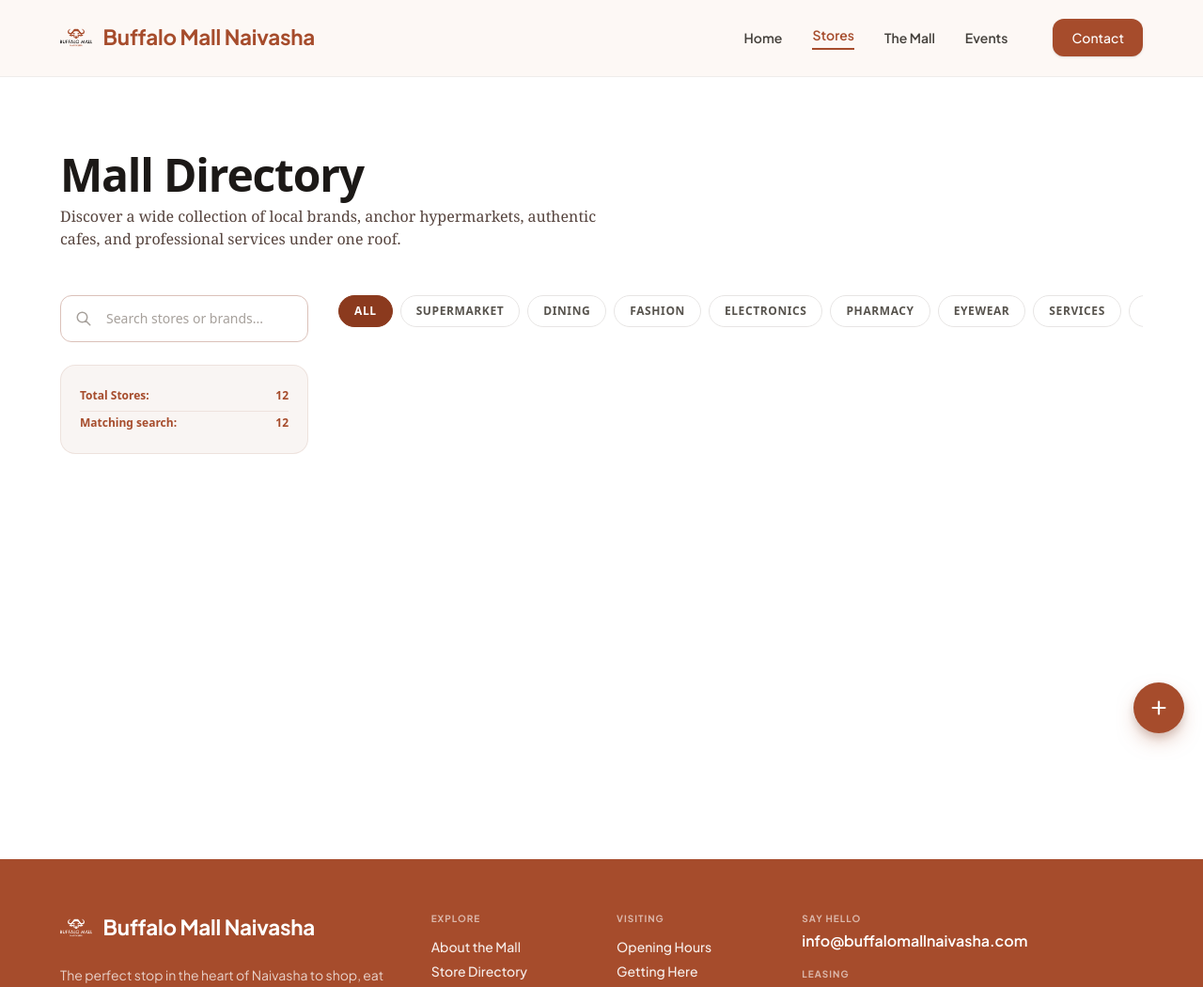
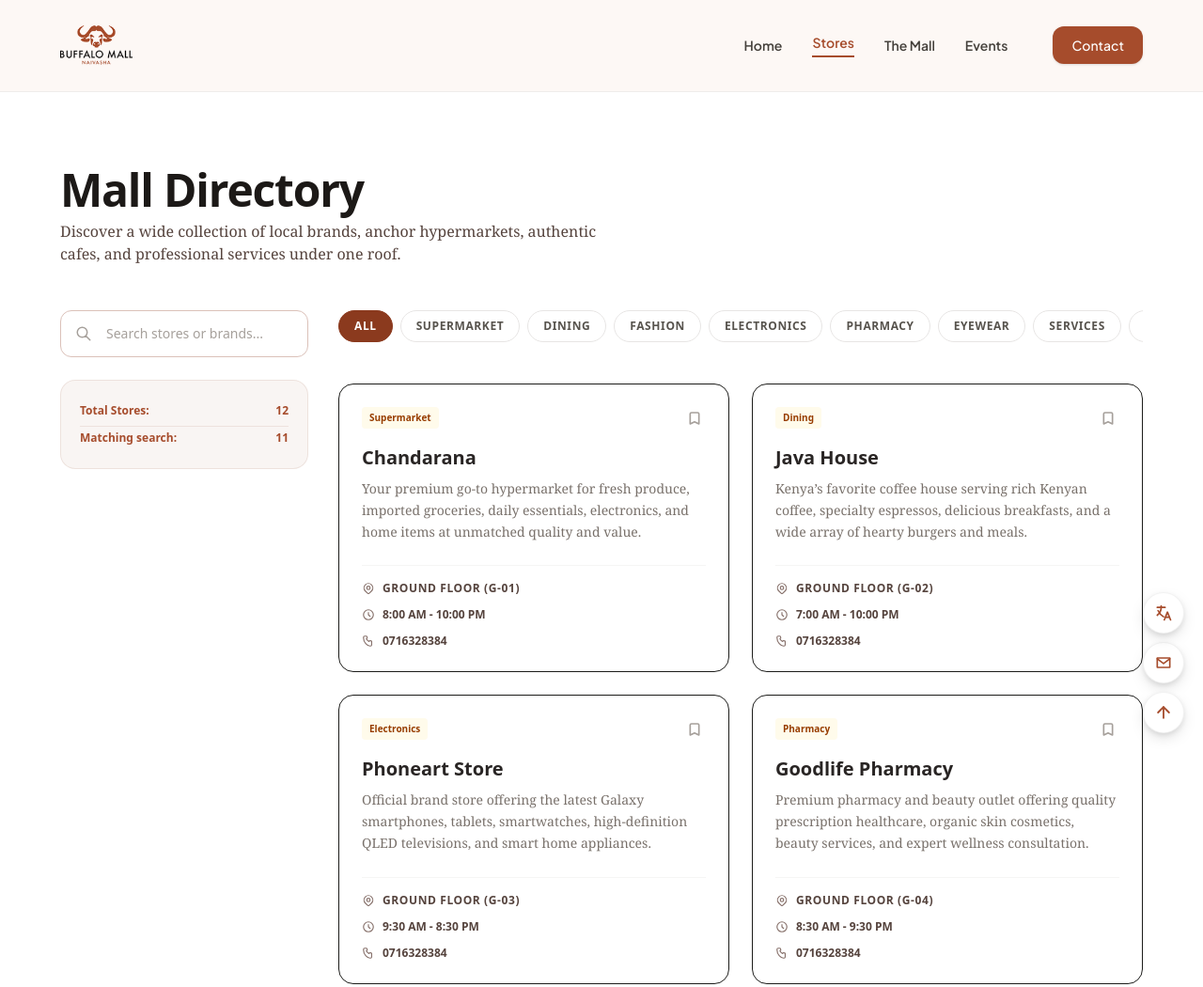
Before and after one commit to workmail0601/buffallomallnaivasha, a plain HTML site: page pages/shops.html in a window 1280 px wide. Shown: the top 1050 px of the page at 94% size. Drawn offline with nearby package versions, Linux system fonts and the light colour scheme.

Commit message:
Update shops.html

```diff
--- a/pages/shops.html
+++ b/pages/shops.html
@@ -3,7 +3,7 @@
   <head>
     <meta charset="UTF-8" />
     <meta name="viewport" content="width=device-width, initial-scale=1.0" />
-    <title>Stores Directory | Buffalo Mall Naivasha</title>
+    <title>Stores Directory</title>
     <!-- Google Fonts -->
     <link rel="preconnect" href="https://fonts.googleapis.com">
     <link rel="preconnect" href="https://fonts.gstatic.com" crossorigin>
@@ -32,15 +32,19 @@
       }
 
       /* --- Logo lockup: image scales with the wordmark line-height --- */
-      .brand-lockup { display:inline-flex; align-items:center; gap:0.75rem; line-height:1; }
+      .brand-lockup { display:inline-flex; align-items:center; gap:0.75rem; line-height:1.2; }
       .brand-lockup .brand-mark {
-          height: 2.1em;
-          width: 2.1em;
+          height: 3.5rem; /* much larger and highly visible */
+          width: 3.5rem;
           object-fit: contain;
           display: block;
+          transition: all 0.3s ease-in-out;
       }
-      .brand-lockup .brand-text { font-size: 1.25rem; line-height: 1.05; letter-spacing: -0.01em; }
-      @media (min-width: 768px){ .brand-lockup .brand-text { font-size: 1.4rem; } }
+      .brand-lockup .brand-text { font-size: 1.5rem; line-height: 1.05; letter-spacing: -0.01em; }
+      @media (min-width: 768px){
+          .brand-lockup .brand-mark { height: 4.8rem; width: 4.8rem; }
+          .brand-lockup .brand-text { font-size: 1.8rem; }
+      }
 
       /* --- Mobile menu smooth expand --- */
       #mobile-menu {
@@ -65,6 +69,7 @@
           transform: scale(.6) translateY(10px);
           opacity: 0; pointer-events: none;
           transition: transform 260ms cubic-bezier(.34,1.56,.64,1), opacity 200ms ease;
+          position: relative;
       }
       #tools-dock.is-open #tools-panel {
           transform: scale(1) translateY(0);
@@ -84,18 +89,19 @@
           width: 54px; height: 54px; border-radius: 9999px;
           background: var(--buffalo-brown); color:#fff;
           display:inline-flex; align-items:center; justify-content:center;
-            box-shadow: 0 10px 24px -8px rgba(166,76,44,.6), 0 4px 10px rgba(0,0,0,.12);
+          box-shadow: 0 10px 24px -8px rgba(166, 76, 44,.6), 0 4px 10px rgba(0,0,0,.12);
           transition: transform .3s cubic-bezier(.34,1.56,.64,1);
       }
       #tools-dock.is-open #tools-toggle { transform: rotate(45deg); }
       #tools-toggle svg { width: 22px; height: 22px; }
 
-        /* Translate popover */
+      /* Translate popover (anchored next to its trigger) */
       #translate-pop {
-            position: absolute; right: 60px; bottom: 0;
+          position: absolute; right: 54px; top: 0;
           background:#fff; border-radius: 14px; padding: .5rem .6rem;
           box-shadow: 0 10px 30px -10px rgba(0,0,0,.25);
           display:none;
+          z-index: 50;
       }
       #translate-pop.is-open { display:block; }
       .goog-te-gadget { font-family: inherit !important; font-size: 0 !important; color: transparent !important; }
@@ -111,16 +117,30 @@
 
       .footer-card { border-radius: 1.5rem; }
       @media (min-width:1024px){ .footer-card { border-radius: 1.75rem; } }
+
+      /* Desktop specific overrides to display direct and hide plus */
+      @media (min-width: 768px) {
+          #tools-panel {
+              transform: none !important;
+              opacity: 1 !important;
+              pointer-events: auto !important;
+              display: flex !important;
+              flex-direction: column !important;
+          }
+          #tools-toggle {
+              display: none !important;
+          }
+      }
     </style>
   </head>
   <body class="min-h-screen flex flex-col bg-[#fcf9f5] text-[#1c1c1a] antialiased selection:bg-[#A64C2C]/20 selection:text-buffalo-brown">
 
     <!-- 1. HEADER / NAVIGATION -->
     <header class="bg-[#FDF8F5] border-b border-stone-200/60 sticky top-0 z-50">
-        <div class="max-w-7xl mx-auto px-6 md:px-12 lg:px-16 h-20 flex items-center justify-between">
+        <div class="max-w-7xl mx-auto px-6 md:px-12 lg:px-16 h-24 flex items-center justify-between">
             <a href="../index.html" class="brand-lockup font-bold tracking-tight text-buffalo-brown">
-                <img src="../images/logos/logo.ico" alt="Buffalo Mall Naivasha logo" class="brand-mark">
-                <span class="brand-text">Buffalo Mall Naivasha</span>
+                <img src="../images/logos/logo.ico" alt="logo" class="brand-mark">
+                <span class="brand-text"> </span>
             </a>
 
             <nav class="hidden md:flex items-center space-x-8 text-sm font-semibold text-stone-700">
@@ -244,8 +264,8 @@
             <div class="grid grid-cols-1 lg:grid-cols-12 gap-10 lg:gap-8 pb-10 border-b border-white/15">
                 <div class="lg:col-span-4">
                     <a href="../index.html" class="brand-lockup font-bold tracking-tight text-white">
-                        <img src="../images/logos/logo.ico" alt="Buffalo Mall Naivasha logo" class="brand-mark brightness-0 invert">
-                        <span class="brand-text">Buffalo Mall Naivasha</span>
+                        <img src="../images/logos/logo.ico" alt="logo" class="brand-mark brightness-0 invert">
+                        <span class="brand-text"> </span>
                     </a>
                     <p class="mt-4 text-white/75 text-sm leading-relaxed max-w-sm">
                         The perfect stop in the heart of Naivasha to shop, eat and unwind, with secure parking for the whole family.
@@ -319,7 +339,7 @@
 
             <!-- Legal line: single row, small -->
             <div class="flex flex-col md:flex-row items-center justify-between border-t border-white/15 mt-6 pt-5 text-[11px] font-medium text-white/70 uppercase tracking-wider gap-3">
-                <div>&copy; <span id="year">2026</span> Buffalo Mall Naivasha</div>
+                <div>&copy; <span id="year">2026</span></div>
                 <div class="flex items-center gap-3">
                     <span>Naivasha, Kenya</span>
                     <span class="text-white/30">•</span>
@@ -342,7 +362,8 @@
     <!-- ============ FLOATING TOOLS DOCK ============ -->
     <div id="tools-dock" aria-label="Quick tools">
         <div id="tools-panel">
-            <!-- Translate -->
+            <!-- Translate wrapped inside relative container for anchor-relative popup -->
+            <div class="relative">
                 <button type="button" class="tool-btn" id="translate-btn" aria-label="Translate page" title="Translate">
                     <svg viewBox="0 0 24 24" fill="none" stroke="currentColor" stroke-width="2" stroke-linecap="round" stroke-linejoin="round">
                         <path d="M4 5h10"/><path d="M9 3v2c0 4.5-2.5 8-5 10"/><path d="M5 9c1.5 3.5 4 6 7 8"/>
@@ -351,6 +372,7 @@
                 </button>
                 <div id="translate-pop">
                     <div id="google_translate_element"></div>
+                </div>
             </div>
 
             <!-- Contact -->
@@ -383,11 +405,10 @@
       const STORES = [
         { id: 'Chandarana', name: 'Chandarana', category: 'Supermarket', floor: 'Ground Floor', locationCode: 'G-01', description: 'Your premium go-to hypermarket for fresh produce, imported groceries, daily essentials, electronics, and home items at unmatched quality and value.', hours: '8:00 AM - 10:00 PM', phone: '0716328384', logoFallbackText: 'C', featured: true },
         { id: 'java-house', name: 'Java House', category: 'Dining', floor: 'Ground Floor', locationCode: 'G-02', description: 'Kenya’s favorite coffee house serving rich Kenyan coffee, specialty espressos, delicious breakfasts, and a wide array of hearty burgers and meals.', hours: '7:00 AM - 10:00 PM', phone: '0716328384', logoFallbackText: 'J', featured: true },
-        { id: 'java-samsung', name: 'Samsung Store', category: 'Electronics', floor: 'Ground Floor', locationCode: 'G-03', description: 'Official brand store offering the latest Galaxy smartphones, tablets, smartwatches, high-definition QLED televisions, and smart home appliances.', hours: '9:30 AM - 8:30 PM', phone: '0716328384', logoFallbackText: 'S', featured: false },
+        { id: 'java-phoneart', name: 'Phoneart Store', category: 'Electronics', floor: 'Ground Floor', locationCode: 'G-03', description: 'Official brand store offering the latest Galaxy smartphones, tablets, smartwatches, high-definition QLED televisions, and smart home appliances.', hours: '9:30 AM - 8:30 PM', phone: '0716328384', logoFallbackText: 'S', featured: false },
         { id: 'goodlife', name: 'Goodlife Pharmacy', category: 'Pharmacy', floor: 'Ground Floor', locationCode: 'G-04', description: 'Premium pharmacy and beauty outlet offering quality prescription healthcare, organic skin cosmetics, beauty services, and expert wellness consultation.', hours: '8:30 AM - 9:30 PM', phone: '0716328384', logoFallbackText: 'GL', featured: true },
         { id: 'optica', name: 'Optica', category: 'Eyewear', floor: 'Ground Floor', locationCode: 'G-05', description: 'Leading optical services and eyewear retailer providing computerized eye testing, luxury designer frames, prescription lenses, and designer sunglasses.', hours: '9:00 AM - 8:00 PM', phone: '0716328384', logoFallbackText: 'O', featured: true },
         { id: 'bata', name: 'Bata Shoes', category: 'Fashion', floor: 'Ground Floor', locationCode: 'G-06', description: 'Providing durable and trendy footwear for the entire family. Offering back-to-school shoes, athletic sneakers, casual flats, and formal executive leather pairs.', hours: '9:00 AM - 8:30 PM', phone: '0716328384', logoFallbackText: 'B' },
-        { id: 'artcaffe', name: 'Artcaffe', category: 'Dining', floor: 'Ground Floor', locationCode: 'G-07', description: 'Full-service restaurant, bakery, and bar serving European-style coffees, artisan breads, gourmet dishes, and classic evening cocktails in a cozy chic setting.', hours: '7:00 AM - 10:00 PM', phone: '0716328384', logoFallbackText: 'AC' },
         { id: 'safaricom', name: 'Safaricom Shop', category: 'Services', floor: 'Ground Floor', locationCode: 'G-08', description: 'Customer service center for mobile line registration, dynamic fiber internet home setup, device sales with authentic warranty, and comprehensive M-Pesa assistance.', hours: '8:30 AM - 8:00 PM', phone: '0716328384', logoFallbackText: 'SF' },
         { id: 'airtel', name: 'Airtel Store', category: 'Services', floor: 'Ground Floor', locationCode: 'G-09', description: 'Official telecom customer center for SIM card replacements, Airtel Money transactions, high-speed 4G router acquisitions, and general tariff inquiry services.', hours: '9:00 AM - 7:00 PM', phone: '0716328384', logoFallbackText: 'A' },
         { id: 'nairobi-sports', name: 'Nairobi Sports House', category: 'Fashion', floor: 'Ground Floor', locationCode: 'G-10', description: 'A comprehensive sporting supply store housing premium gym equipment, outdoor camping gear, professional athletic footwear, swimwear, and team jerseys.', hours: '9:30 AM - 8:30 PM', phone: '0716328384', logoFallbackText: 'NS' },
@@ -412,7 +433,7 @@
 
       document.addEventListener('DOMContentLoaded', () => {
         renderCategories();
-        renderFilteredStores();
+        filterAndRenderStores();
       });
 
       function renderCategories() {
```
Lines whose indentation alone changed are shown as unchanged.
